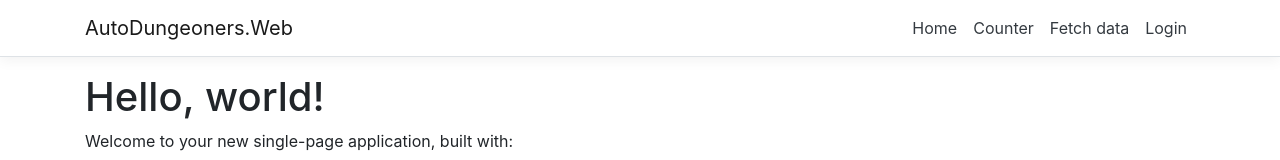
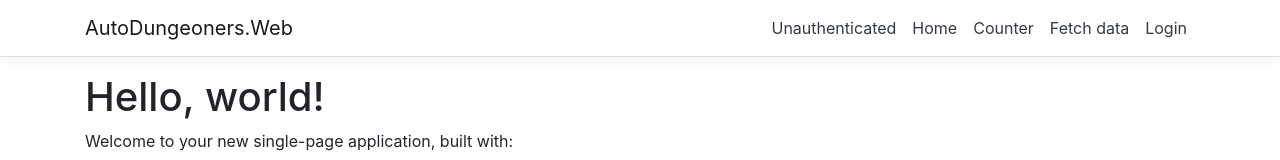
Before and after one commit to nightblade9/autodungeoners, a React (Create React App) app in the folder AutoDungeoners.Web/ClientApp/: page / in a window 1280 px wide. Shown: the top 160 px of the page. Built offline with nearby package versions, Linux system fonts and the light colour scheme.

Commit message:
List authenticated status in nav bar

```diff
--- /dev/null
+++ b/AutoDungeoners.Web/ClientApp/src/components/Authentication/Identity.js
@@ -0,0 +1,18 @@
+import React, { Component } from 'react';
+import { NavLink } from 'reactstrap';
+import { Link } from 'react-router-dom';
+
+export class Identity extends Component {
+  static displayName = Identity.name;
+
+  constructor(props) {
+    super(props);
+    this.state = { token: localStorage.getItem("userInfo") };
+  }
+
+  render() {
+    return (
+        <NavLink tag={Link} className="text-dark" to="/">{ this.state.token == null ? "Unauthenticated" : "Logged in" }</NavLink>
+    );
+  }
+}
--- a/AutoDungeoners.Web/ClientApp/src/components/NavMenu.js
+++ b/AutoDungeoners.Web/ClientApp/src/components/NavMenu.js
@@ -2,6 +2,7 @@
 import { Collapse, Container, Navbar, NavbarBrand, NavbarToggler, NavItem, NavLink } from 'reactstrap';
 import { Link } from 'react-router-dom';
 import './NavMenu.css';
+import { Identity } from './Authentication/Identity';
 
 export class NavMenu extends Component {
   static displayName = NavMenu.name;
@@ -31,6 +32,9 @@
             <Collapse className="d-sm-inline-flex flex-sm-row-reverse" isOpen={!this.state.collapsed} navbar>
               <ul className="navbar-nav flex-grow">
                 <NavItem>
+                  <Identity />
+                </NavItem>
+                <NavItem>
                   <NavLink tag={Link} className="text-dark" to="/">Home</NavLink>
                 </NavItem>
                 <NavItem>
```
